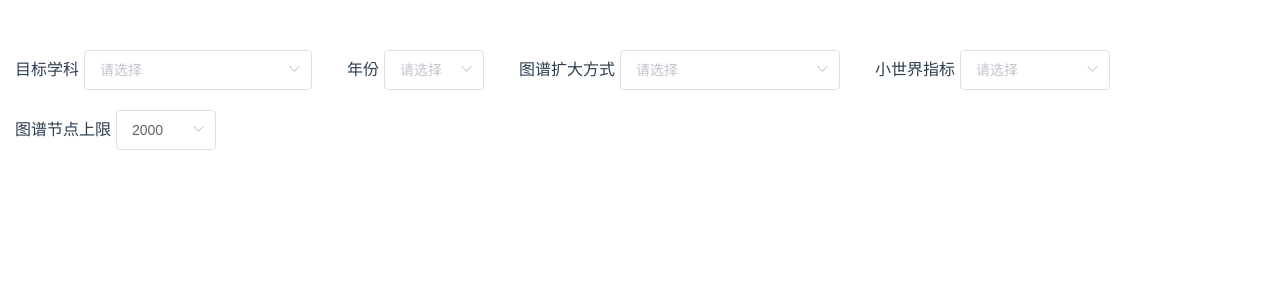
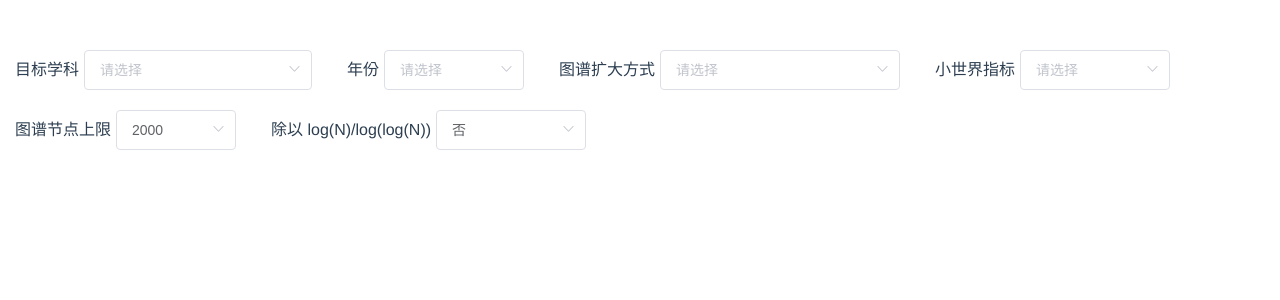
Before and after one commit to iwuzhen/subject-relevance, a Vue app: page /SmallWorldUndirectedLimit in a window 1280 px wide. Shown: the top 300 px of the page. Built offline with nearby package versions, Linux system fonts and the light colour scheme.

Commit message:
添加z指标

```diff
--- a/src/components/SmallWorldUndirectedLimit.vue
+++ b/src/components/SmallWorldUndirectedLimit.vue
@@ -91,6 +91,24 @@
           ></el-option>
         </el-select>
       </div>
+      <div class="selectitem">
+        <span>除以 log(N)/log(log(N))</span>
+        <el-select
+          v-model="devOption"
+          class="methodSelect"
+          collapse-tags
+          placeholder="请选择"
+          @change="subjectChange"
+        >
+          <el-option
+            v-for="item in devOptions"
+            :key="item.value"
+            :label="item.label"
+            :value="item.value"
+            :disabled="item.label === subjectTarget"
+          ></el-option>
+        </el-select>
+      </div>
       <!-- <el-button type="primary" @click="getData">确定</el-button> -->
     </div>
     <div class="echartsBox" id="subjectChart" v-loading="loading"></div>
@@ -145,6 +163,17 @@ export default {
         "Genome editing",
         "Anthropology",
         "Neuroscience"
+      ],
+      devOption: 0,
+      devOptions: [
+        {
+          value: 0,
+          label: "否"
+        },
+        {
+          value: 1,
+          label: "是"
+        }
       ],
       methodOptions: "",
       nodeCountOptions: [
@@ -317,7 +346,17 @@ export default {
           else if (row["t"] === 2) iName = "三层类距离";
           else iName = "谷歌";
           let _id = `${row["n"]} - ${iName} - ${row["y"]}`;
-          tmp_dict[_id]["data"].push([row["nv"], row[this.methodOptions]]);
+          if (this.devOption === 1) {
+            tmp_dict[_id]["data"].push([
+              row["nv"],
+              row[this.methodOptions] /
+                (Math.log10(row["nv"]) / Math.log10(Math.log10(row["nv"])))
+            ]);
+            console.log(
+              Math.log10(row["nv"]) / Math.log10(Math.log10(row["nv"]))
+            );
+          } else
+            tmp_dict[_id]["data"].push([row["nv"], row[this.methodOptions]]);
         }
       }
 
@@ -431,15 +470,15 @@ export default {
   width: 150px;
 }
 .nodeCountSelect {
-  width: 100px;
+  width: 120px;
 }
 .increaseSelect {
-  width: 220px;
+  width: 240px;
 }
 .yearSelect {
-  width: 100px;
+  width: 140px;
 }
 .subjectLevel {
-  width: 100px;
+  width: 120px;
 }
 </style>
```
